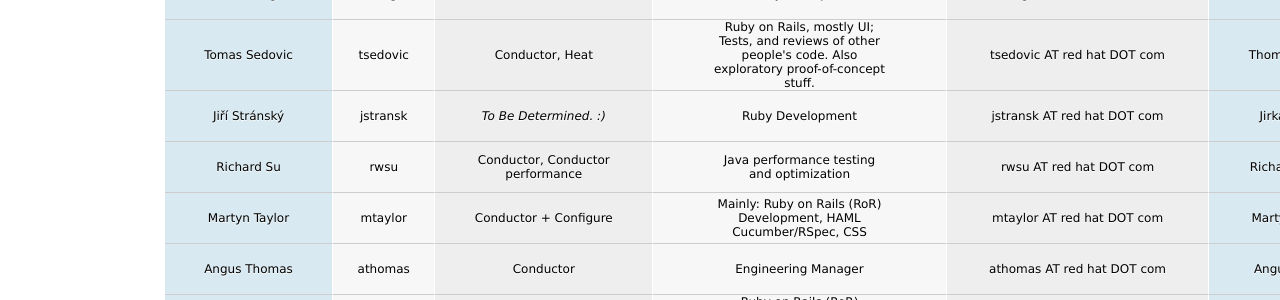
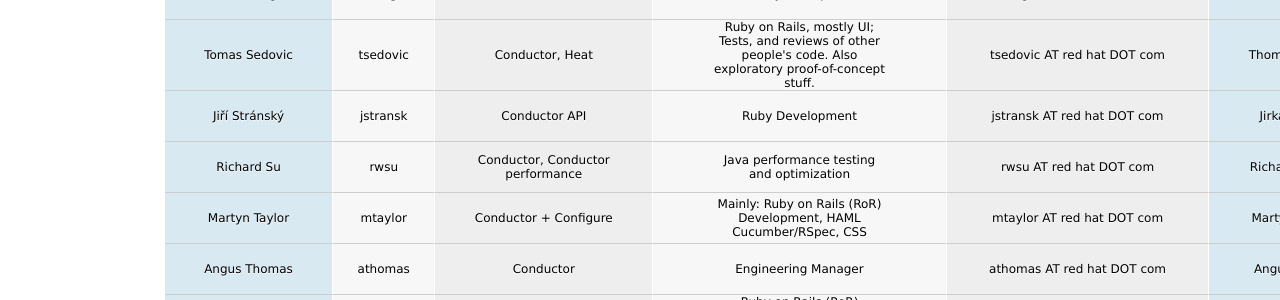
Before and after one commit to aeolusproject/aeolusproject.github.com, a Jekyll site: the page built from aeolus_team.md, in a window 1280 px wide and 900 px high, scrolled down 3202 px. Shown: the part 151-451 px from the top of the window. Built offline with Jekyll 4.4.1, drawn with Linux system fonts in a browser that asks for light colours; nearby versions of some CDN libraries; comment, search, counter and statistics services are not loaded.

Commit message:
Updates jstransk's description to not be 'TBD'

```diff
--- a/aeolus_team.md
+++ b/aeolus_team.md
@@ -522,7 +522,7 @@
       <td>Jiří Stránský</td>
       <td>jstransk</td>
       <td>
-        <em>To Be Determined. :)</em>
+        Conductor API
       </td>
       <td>Ruby Development</td>
       <td>jstransk AT red hat DOT com</td>
```
